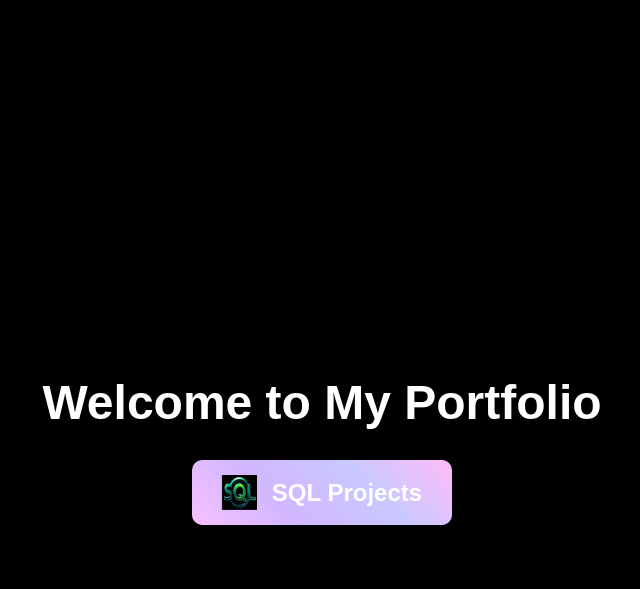
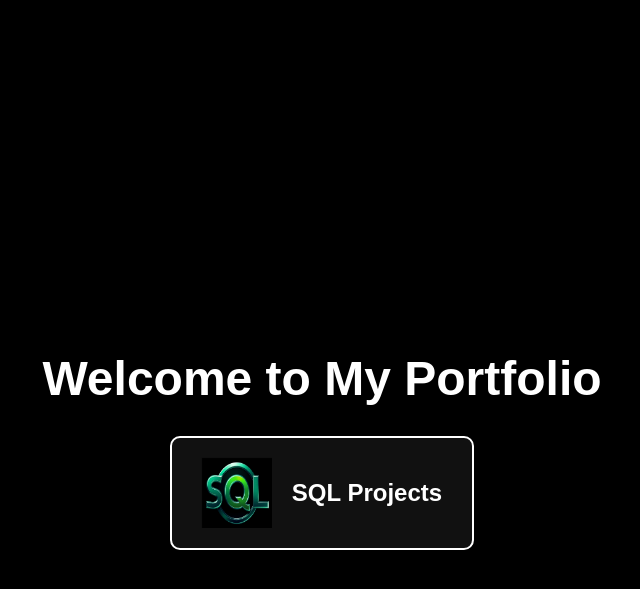
Before and after one commit to nbahador/nbahador.github.io, a Jekyll site: the page portfolio.html, which Jekyll copies as it is, in a window 1280 px wide. Shown: the top 589 px of the page, without its empty margins (318-958 px from the left). Built offline with Jekyll 4.4.1, drawn with Linux system fonts in a browser that asks for light colours.

Commit message:
Update portfolio.html

```diff
--- a/portfolio.html
+++ b/portfolio.html
@@ -13,9 +13,9 @@
         }
 
         body {
-            background-color: #000; /* Black background */
+            background-color: #000; /* Black background for the page */
             font-family: Arial, sans-serif;
-            color: #fff; /* White text color for contrast */
+            color: #fff; /* White text for the page */
             display: flex;
             justify-content: center;
             align-items: center;
@@ -32,36 +32,36 @@
 
         /* Button Styling */
         .sql-button {
-            background: linear-gradient(45deg, #f7c1ff, #d1b7ff, #c9c9ff, #ffbbf7); /* Metallic gradient */
-            border: none;
-            padding: 15px 30px;
+            background-color: #111; /* Dark background for the button */
+            color: #fff; /* White text */
             font-size: 1.5rem;
-            font-weight: 600;
-            color: #fff;
+            font-weight: bold; /* Bold text */
+            border: 2px solid #fff; /* White border for visibility */
+            padding: 20px 30px;
             border-radius: 10px;
             cursor: pointer;
+            display: flex;
+            align-items: center; /* Align icon and text horizontally */
+            gap: 20px; /* Space between icon and text */
+            transition: all 0.3s ease-in-out;
             position: relative;
-            overflow: hidden;
-            transition: all 0.3s ease-in-out;
-            display: flex;
-            align-items: center;
         }
 
         /* Hover Effects for the Button */
         .sql-button:hover {
-            background: linear-gradient(45deg, #f7c1ff, #ffbbf7, #d1b7ff, #c9c9ff); /* Slight change in gradient on hover */
-            transform: scale(1.05);
+            background-color: #333; /* Slightly lighter background on hover */
+            transform: scale(1.05); /* Slightly increase size on hover */
         }
 
+        /* Icon Styling */
         .sql-button img {
-            width: 35px; /* Icon size */
-            height: 35px;
-            margin-right: 15px;
-            transition: all 0.5s ease-in-out;
+            width: 70px; /* Larger icon size */
+            height: 70px;
+            transition: transform 0.5s ease-in-out;
         }
 
         .sql-button:hover img {
-            transform: rotate(360deg); /* Rotating the icon on hover */
+            transform: rotate(360deg); /* Rotate icon on hover */
         }
 
         /* Animated Gradient on Image */
```
Also changed, not shown: other parts of portfolio.html (+1 -0 lines).
